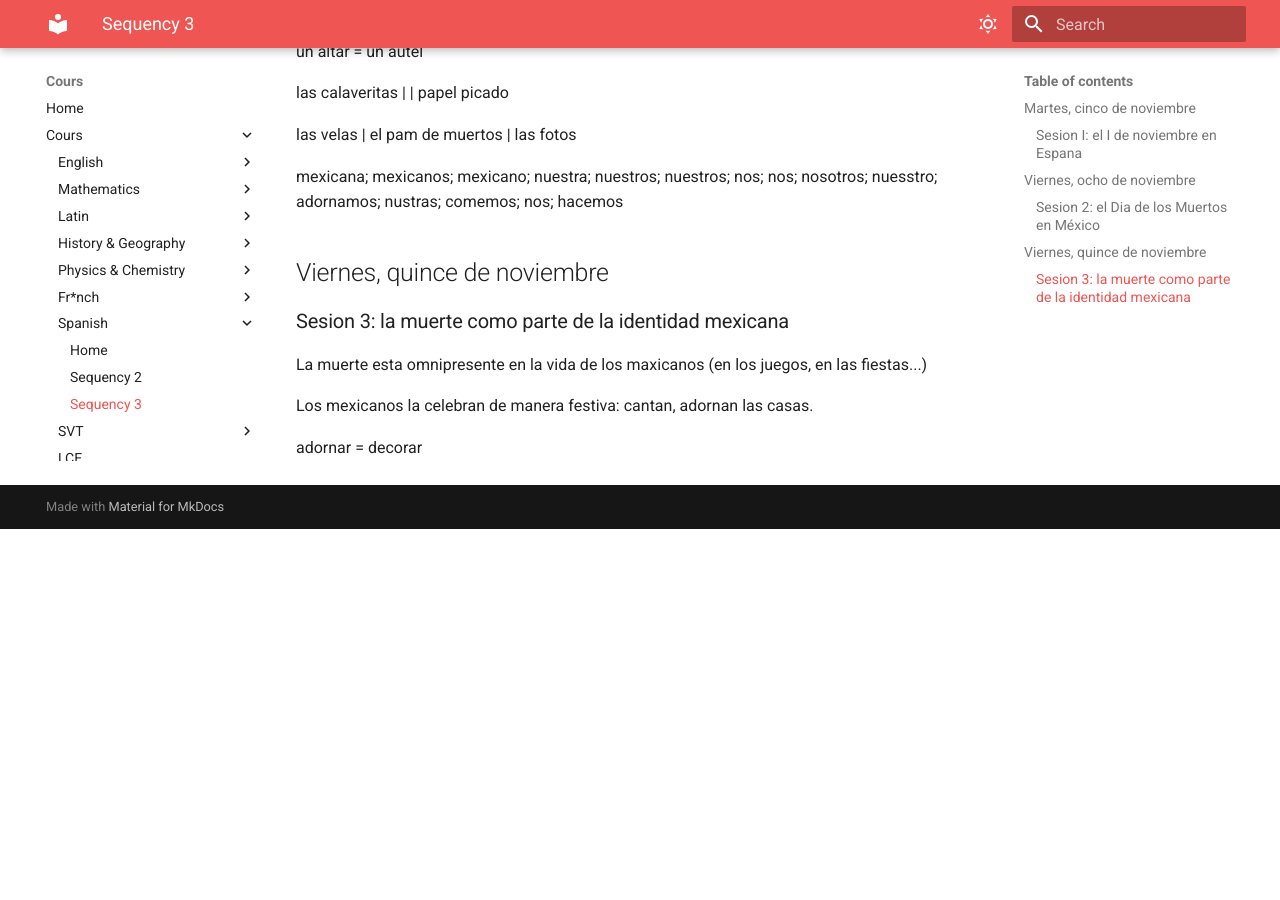
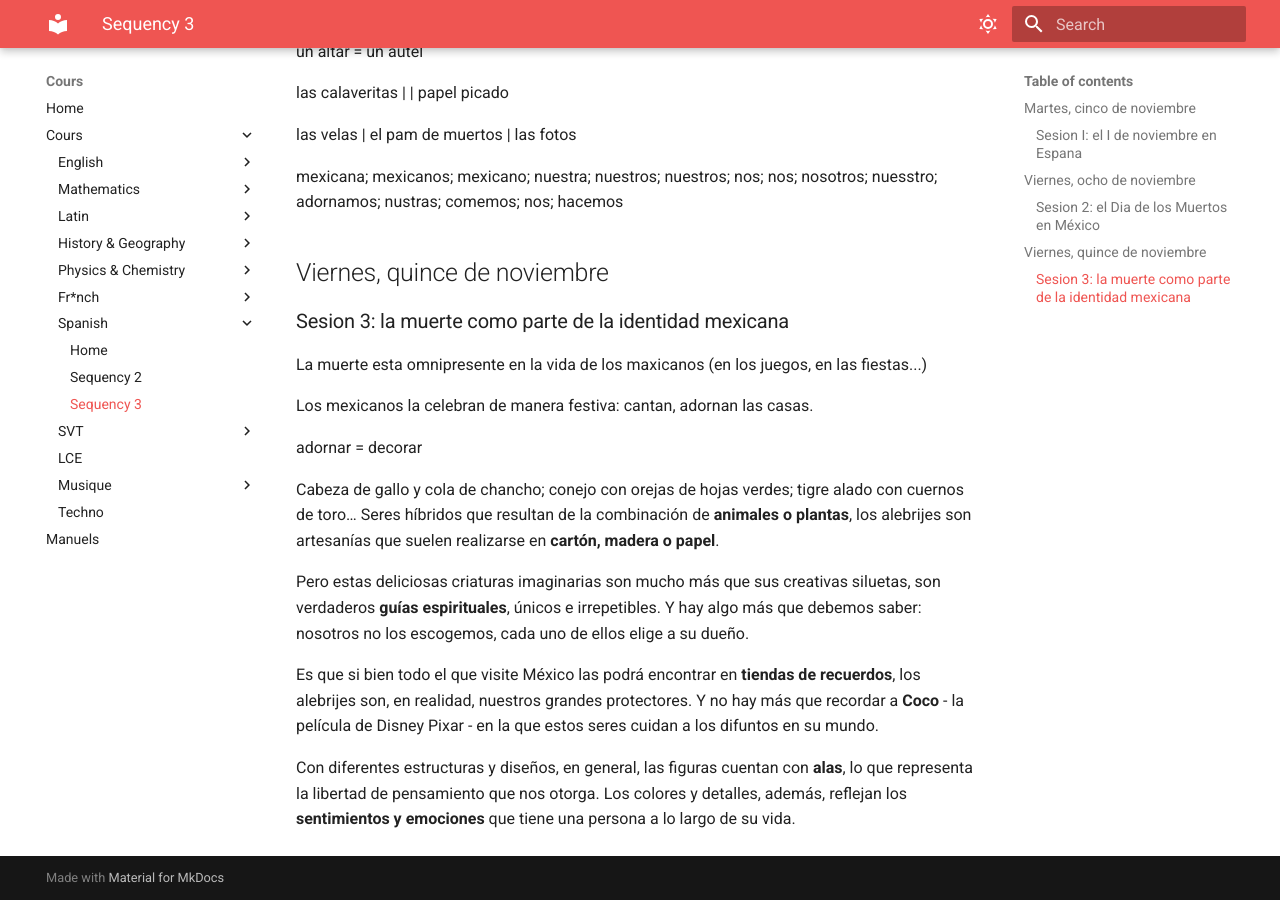
Before and after one commit to Labfox/Cours, an MkDocs documentation site: the page built from docs/spanish/sequency3.md, in a window 1280 px wide and 900 px high, scrolled down 2096 px. Built offline with MkDocs 1.6.1 and Material for MkDocs 9.7.7, drawn with Linux system fonts in a browser that asks for light colours; before the commit the page ends 2625 px from its top, so only the background shows below that.

Commit message:
homework

```diff
--- a/docs/spanish/sequency3.md
+++ b/docs/spanish/sequency3.md
@@ -82,3 +82,11 @@
 Los mexicanos la celebran de manera festiva: cantan, adornan las casas.
 
 adornar = decorar
+
+Cabeza de gallo y cola de chancho; conejo con orejas de hojas verdes; tigre alado con cuernos de toro… Seres híbridos que resultan de la combinación de **animales o plantas**, los alebrijes son artesanías que suelen realizarse en **cartón, madera o papel**.
+
+Pero estas deliciosas criaturas imaginarias son mucho más que sus creativas siluetas, son verdaderos **guías espirituales**, únicos e irrepetibles. Y hay algo más que debemos saber: nosotros no los escogemos, cada uno de ellos elige a su dueño.
+
+Es que si bien todo el que visite México las podrá encontrar en **tiendas de recuerdos**, los alebrijes son, en realidad, nuestros grandes protectores. Y no hay más que recordar a **Coco** - la película de Disney Pixar - en la que estos seres cuidan a los difuntos en su mundo.
+
+Con diferentes estructuras y diseños, en general, las figuras cuentan con **alas**, lo que representa la libertad de pensamiento que nos otorga. Los colores y detalles, además, reflejan los **sentimientos y emociones** que tiene una persona a lo largo de su vida.
```
Also changed, not shown: docs/french/sequency2/main.md (+6 -0 lines).
